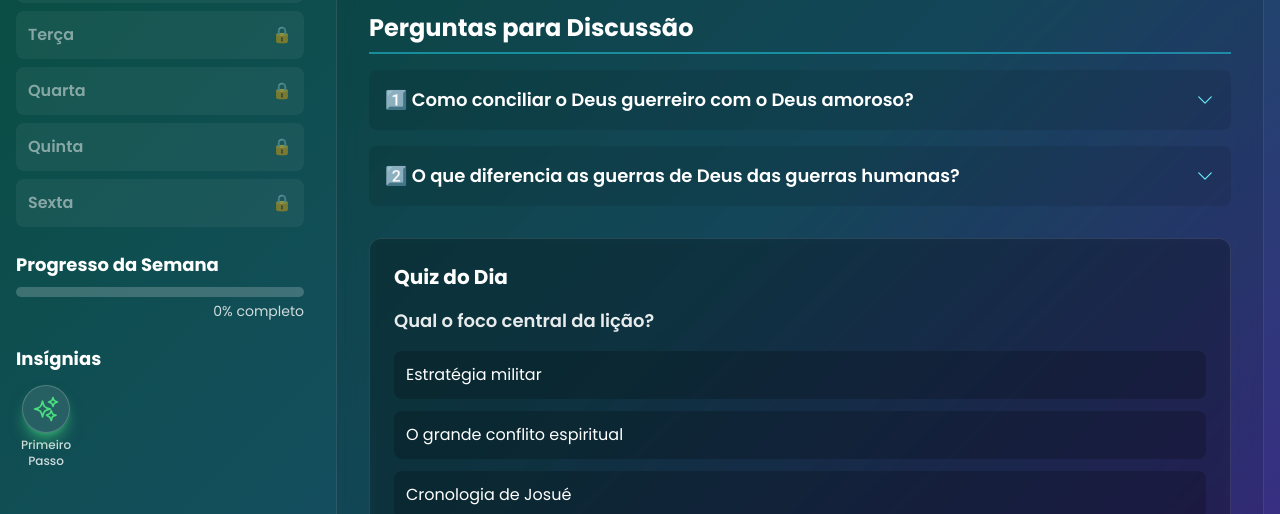
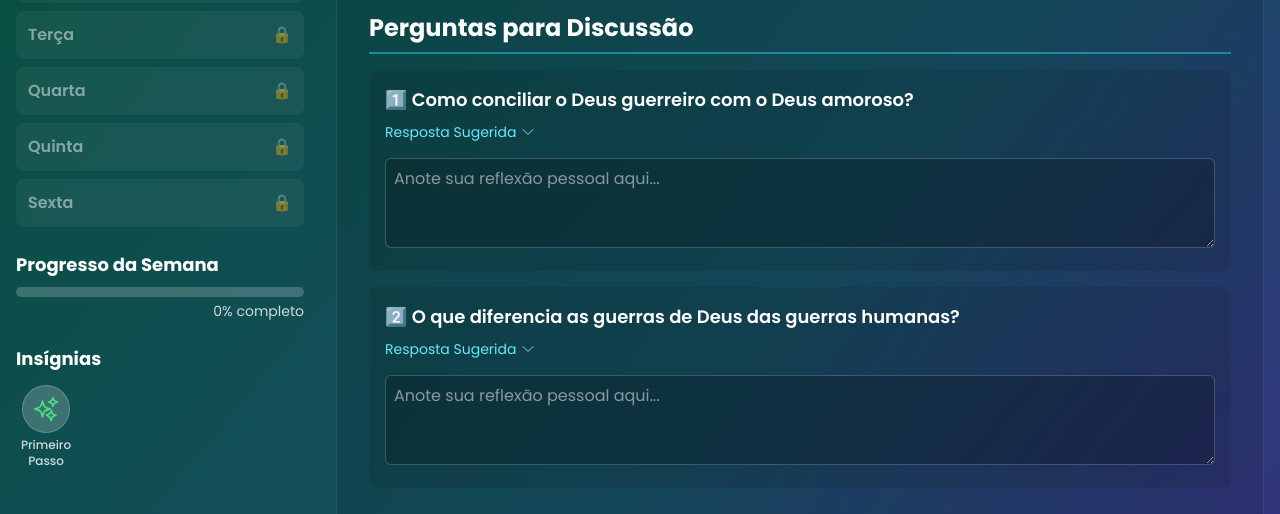
Before and after one commit to KowalaConcursos/Auditoria-Aula-1, a React (Vite) app: page / in a window 1280 px wide. Both pictures are taken after a click on the button "Começar agora". Shown: the part 286-800 px from the top of the page. Built offline with nearby package versions, Linux system fonts and the light colour scheme; no server answers.

Commit message:
Reverted all changes back to version ced63e102a7a5af6559a03d356e1ccaddee34405

```diff
--- a/components/Badge.tsx
+++ b/components/Badge.tsx
@@ -1,3 +1,4 @@
+
 import React from 'react';
 import type { Badge as BadgeType } from '../types';
 
@@ -9,7 +10,7 @@ export const Badge: React.FC<BadgeProps> = ({ badge }) => {
   const Icon = badge.icon;
   return (
     <div className="group relative flex flex-col items-center text-center">
-      <div className={`w-12 h-12 rounded-full flex items-center justify-center bg-white/10 backdrop-blur-sm border border-white/20 transition-all duration-300 group-hover:scale-110 group-hover:border-white/40 shadow-lg ${badge.color} ${badge.shadowColor}`}>
+      <div className={`w-12 h-12 rounded-full flex items-center justify-center bg-white/20 backdrop-blur-sm border border-white/20 transition-transform group-hover:scale-110 ${badge.color}`}>
         <Icon className="w-7 h-7" />
       </div>
       <span className="text-xs mt-1 font-medium text-white/80">{badge.name}</span>
--- a/components/DayView.tsx
+++ b/components/DayView.tsx
@@ -1,3 +1,4 @@
+
 import React, { useState } from 'react';
 import type { DayData } from '../types';
 import { BibleVerseDisplay } from './BibleVerse';
@@ -20,21 +21,19 @@ const QuestionDisplay: React.FC<{ question: DayData['questions'][0], index: numb
 
     const handleSave = () => {
         onSaveReflection(reflection);
+        // Maybe add a toast here for feedback
     };
 
     return (
-        <div className="bg-black/10 rounded-lg mb-4">
-            <div
-                onClick={() => setIsOpen(!isOpen)}
-                className="p-4 flex justify-between items-center cursor-pointer hover:bg-white/5 transition-colors"
-            >
-                <h4 className="font-semibold text-lg text-white flex-1 pr-4">{index + 1}️⃣ {question.text}</h4>
-                <ChevronDownIcon className={`w-5 h-5 text-cyan-300 transition-transform ${isOpen ? 'rotate-180' : ''}`} />
-            </div>
+        <div className="bg-black/10 rounded-lg p-4 mb-4">
+            <h4 className="font-semibold text-lg text-white">{index + 1}️⃣ {question.text}</h4>
 
-            {isOpen && (
-                <div className="px-4 pb-4 animate-fade-in">
-                    <p className="mb-4 text-white/80 italic border-l-2 border-cyan-400/50 pl-3">{question.suggestedAnswer}</p>
+            <button onClick={() => setIsOpen(!isOpen)} className="text-sm text-cyan-300 hover:text-cyan-100 flex items-center mt-2">
+                Resposta Sugerida <ChevronDownIcon className={`w-4 h-4 ml-1 transition-transform ${isOpen ? 'rotate-180' : ''}`} />
+            </button>
+            {isOpen && <p className="mt-2 text-white/80 italic">{question.suggestedAnswer}</p>}
+
+            <div className="mt-4">
                 <textarea
                     value={reflection}
                     onChange={(e) => setReflection(e.target.value)}
@@ -44,7 +43,6 @@ const QuestionDisplay: React.FC<{ question: DayData['questions'][0], index: numb
                     rows={3}
                 />
             </div>
-            )}
         </div>
     );
 };
--- a/components/WelcomeScreen.tsx
+++ b/components/WelcomeScreen.tsx
@@ -1,5 +1,5 @@
+
 import React from 'react';
-import logoAbrace from '../assets/logo-abrace.png';
 
 interface WelcomeScreenProps {
   onStart: () => void;
@@ -9,13 +9,8 @@ export const WelcomeScreen: React.FC<WelcomeScreenProps> = ({ onStart }) => {
   return (
     <div className="min-h-screen w-full flex items-center justify-center p-4 bg-gradient-to-br from-emerald-500 via-cyan-500 to-violet-500 text-white text-center">
       <div className="bg-black/20 backdrop-blur-xl p-8 md:p-12 rounded-2xl border border-white/10 max-w-2xl shadow-2xl animate-fade-in">
-        <div className="flex flex-col sm:flex-row items-center justify-center gap-4">
-          <img src={logoAbrace} alt="Abrace Logo" className="w-24 h-24 md:w-28 md:h-28" />
-          <div>
-            <h1 className="text-3xl md:text-5xl font-bold">Bem-vindo ao</h1>
-            <h2 className="text-4xl md:text-6xl font-extrabold text-cyan-200 mt-2">Abraçando a Lição</h2>
-          </div>
-        </div>
+        <h1 className="text-3xl md:text-5xl font-bold">Bem-vindo ao</h1>
+        <h2 className="text-4xl md:text-6xl font-extrabold text-cyan-200 mt-2">Abraçando a Lição 💛</h2>
         <p className="mt-6 text-lg md:text-xl text-white/90">
           Aqui você vai viver uma jornada de fé, reflexão e descoberta diária.
         </p>
--- a/constants.ts
+++ b/constants.ts
@@ -1,3 +1,4 @@
+
 import type { DayData, Badge } from './types';
 import { BookOpenIcon, CheckBadgeIcon, PencilSquareIcon, SparklesIcon, TrophyIcon } from './components/Icons';
 
@@ -154,11 +155,11 @@ export const WEEK_LESSON: DayData[] = [
 ];
 
 export const BADGES: Badge[] = [
-    { id: 'primeiro-passo', name: 'Primeiro Passo', description: 'Você começou sua jornada de estudo!', icon: SparklesIcon, color: 'text-green-400', shadowColor: 'shadow-green-400/50' },
-    { id: 'leitor-fiel', name: 'Leitor Fiel', description: 'Estudou a lição por 3 dias.', icon: BookOpenIcon, color: 'text-sky-400', shadowColor: 'shadow-sky-400/50' },
-    { id: 'anotador', name: 'Anotador', description: 'Fez 3 anotações pessoais.', icon: PencilSquareIcon, color: 'text-amber-400', shadowColor: 'shadow-amber-400/50' },
-    { id: 'estrategista', name: 'Estrategista', description: 'Acertou todos os quizzes!', icon: CheckBadgeIcon, color: 'text-violet-400', shadowColor: 'shadow-violet-400/50' },
-    { id: 'semana-concluida', name: 'Semana Concluída', description: 'Parabéns! Você completou a semana!', icon: TrophyIcon, color: 'text-yellow-400', shadowColor: 'shadow-yellow-400/50' },
+    { id: 'primeiro-passo', name: 'Primeiro Passo', description: 'Você começou sua jornada de estudo!', icon: SparklesIcon, color: 'text-green-400' },
+    { id: 'leitor-fiel', name: 'Leitor Fiel', description: 'Estudou a lição por 3 dias.', icon: BookOpenIcon, color: 'text-sky-400' },
+    { id: 'anotador', name: 'Anotador', description: 'Fez 3 anotações pessoais.', icon: PencilSquareIcon, color: 'text-amber-400' },
+    { id: 'estrategista', name: 'Estrategista', description: 'Acertou todos os quizzes!', icon: CheckBadgeIcon, color: 'text-violet-400' },
+    { id: 'semana-concluida', name: 'Semana Concluída', description: 'Parabéns! Você completou a semana!', icon: TrophyIcon, color: 'text-yellow-400' },
 ];
 
 export const TOTAL_XP_POSSIBLE = WEEK_LESSON.length * 10;
--- a/types.ts
+++ b/types.ts
@@ -32,7 +32,6 @@ export interface Badge {
   description: string;
   icon: React.ElementType;
   color: string;
-  shadowColor: string;
 }
 
 export interface GameState {
```
Also changed, not shown: src/assets/logo-abrace.png (deleted). Lines whose indentation alone changed are shown as unchanged.
